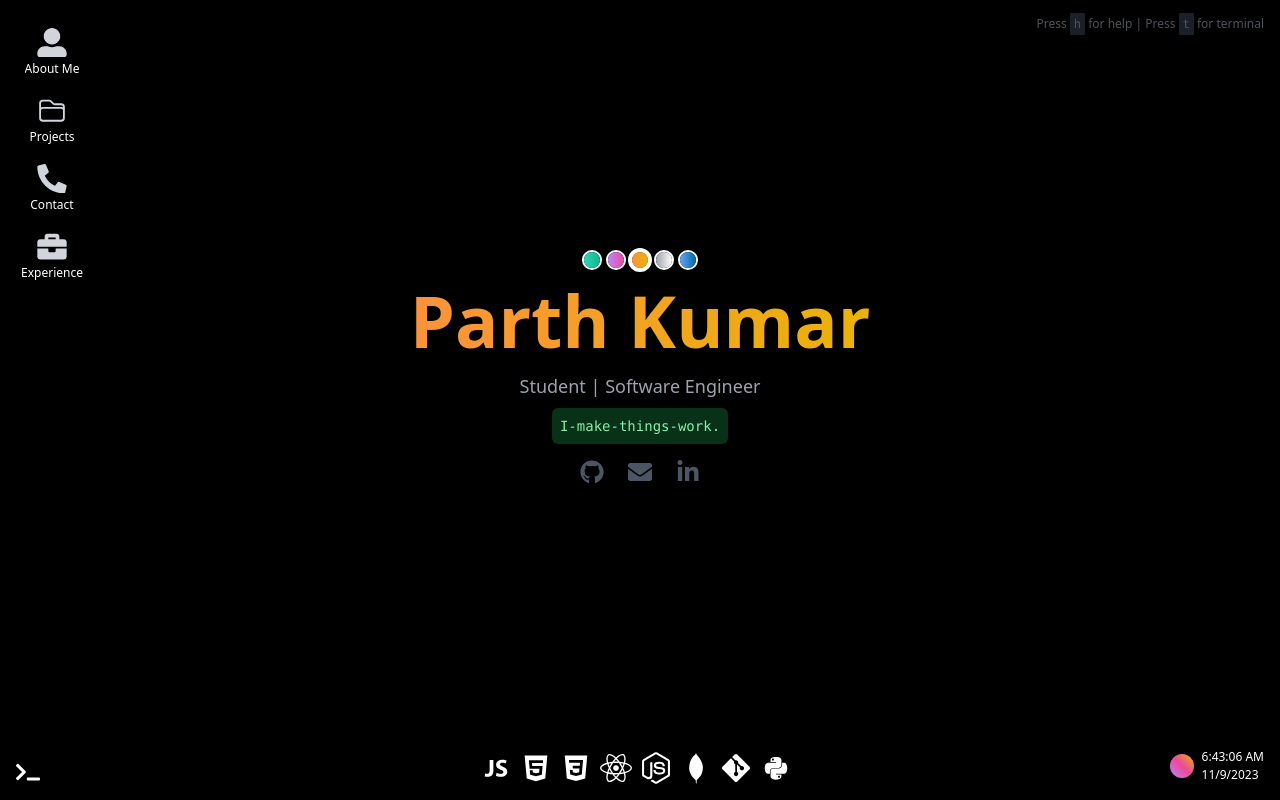
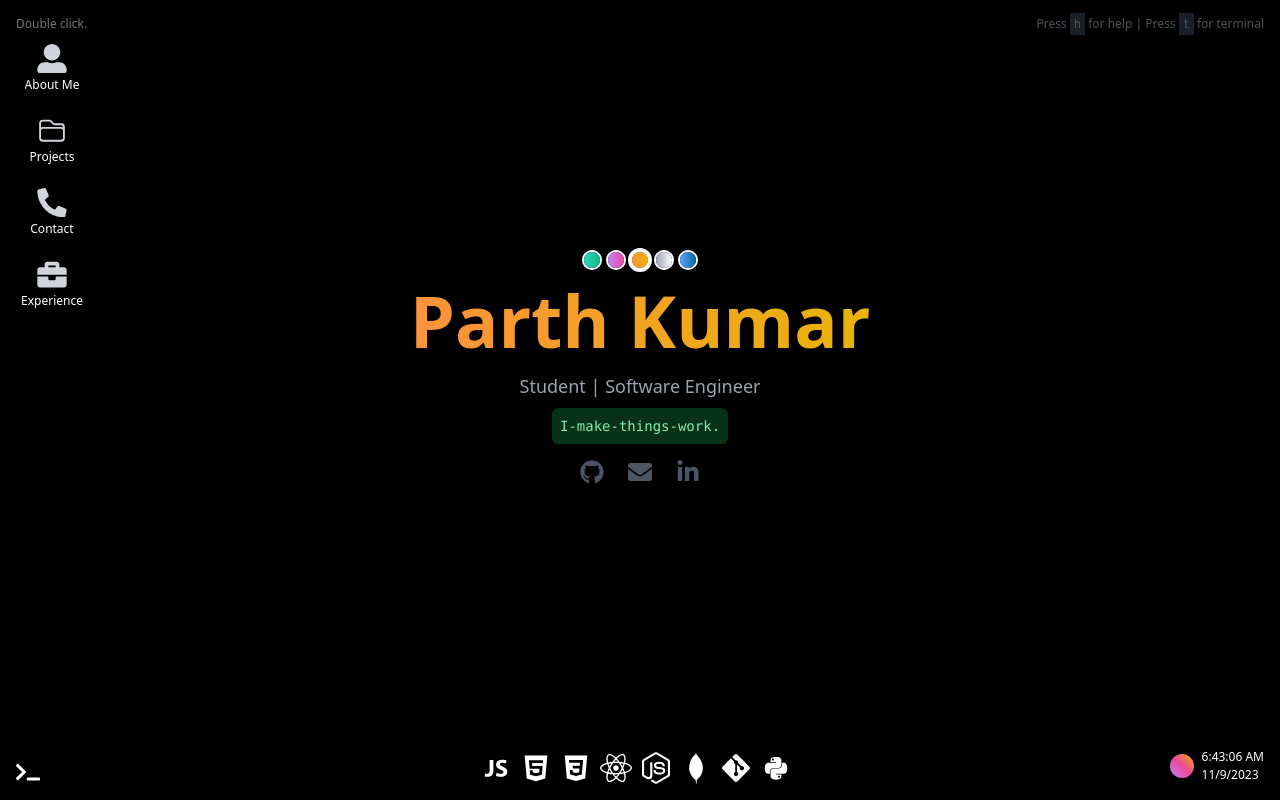
Before and after one commit to Eqedos/personal-portfolio, a React (Vite) app: page / in a window 1280 px wide. Built offline with nearby package versions, Linux system fonts and the light colour scheme.

Commit message:
add indicator for icons

```diff
--- a/src/App.tsx
+++ b/src/App.tsx
@@ -95,7 +95,8 @@ const App = () => {
   Press <kbd className="p-1 bg-gray-700">h</kbd> for help | Press <kbd className="p-1 bg-gray-700">t</kbd> for terminal
 </div>
 <main className="flex-grow p-4 relative z-10 flex justify-start items-start">
-        <div className="z-30">
+      <div className="flex flex-col items-start z-30">
+      <div className="text-gray-200 text-xs opacity-50">Double click.</div>
         <Icon text="About Me" onClick={toggleAboutMe} icon={FaUserAlt} />
         <Icon text="Projects" onClick={toggleProjects} icon={FolderIcon} />
         <Icon text="Contact" onClick={toggleContact} icon={FaPhoneAlt} />
```
Lines whose indentation alone changed are shown as unchanged.
